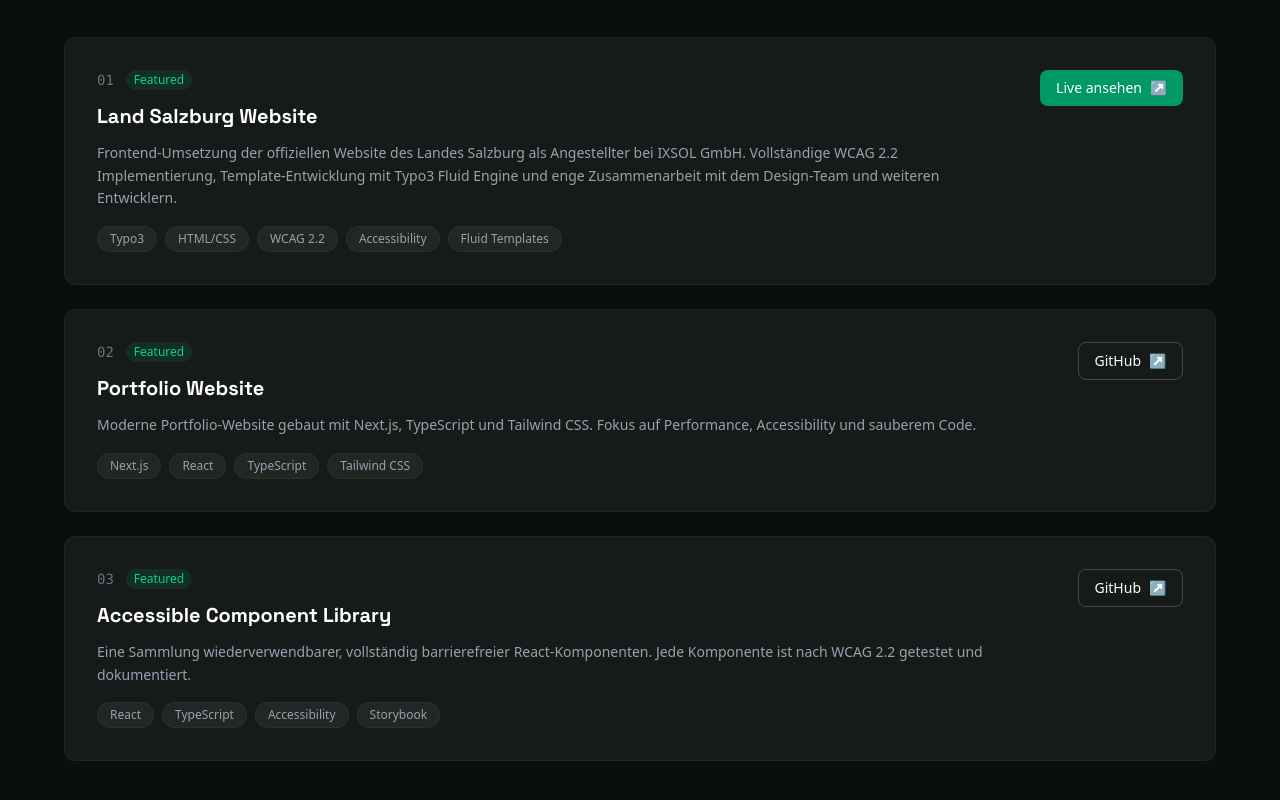
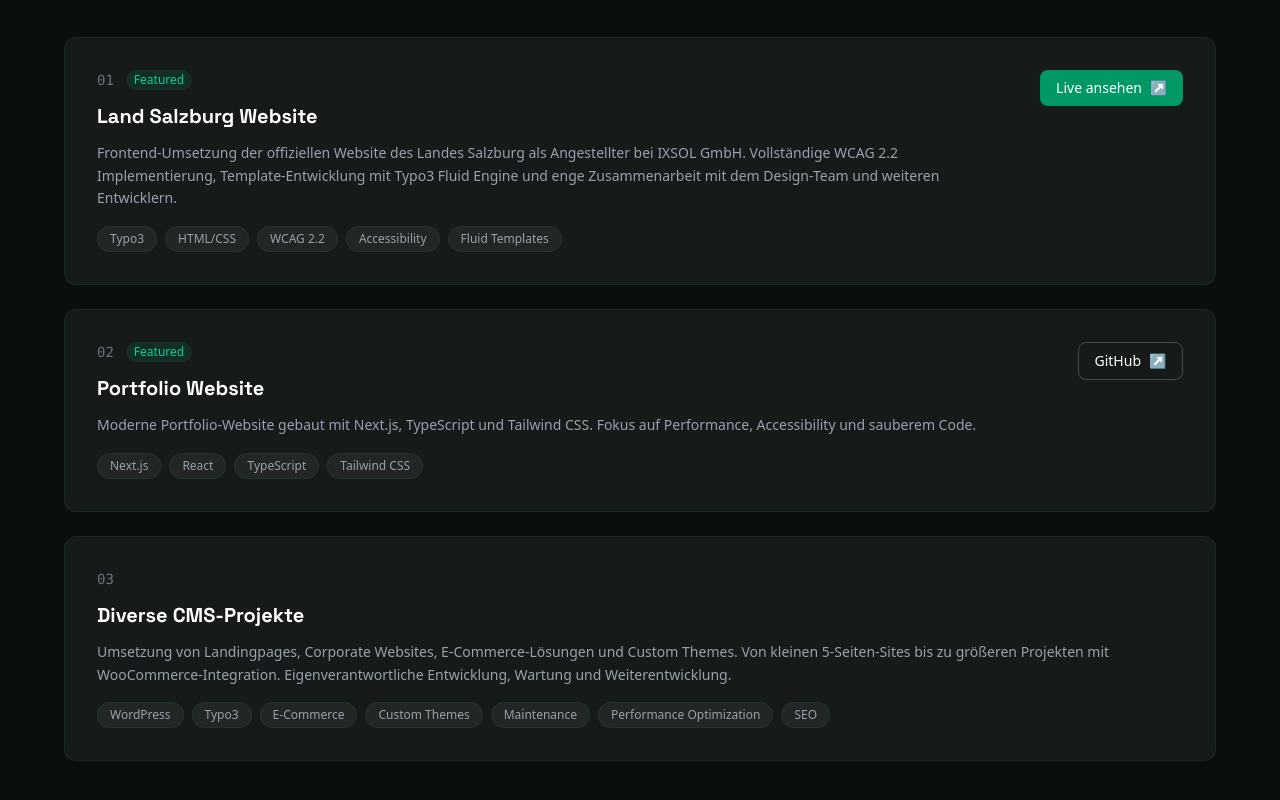
Before and after one commit to lejsbecirovic/portfolio, a Next.js app: page / in a window 1280 px wide. Shown: the part 2775-3575 px from the top of the page. Built offline with nearby package versions, Linux system fonts and the light colour scheme.

Commit message:
Update content: projects

```diff
--- a/src/components/sections/Projects.tsx
+++ b/src/components/sections/Projects.tsx
@@ -35,7 +35,7 @@ export default function Projects() {
 
         {/* Projects Grid */}
         <div className="space-y-6">
-          {projects.map((project, index) => (
+          {projects.filter(project => project.shown !== false).map((project, index) => (
             <FadeIn key={project.id} delay={0.1 * index}>
               <div className="group p-8 bg-white/5 border border-emerald-500/10 rounded-xl hover:border-emerald-400/50 transition-all">
                 <div className="flex flex-wrap items-start justify-between gap-6">
@@ -75,13 +75,13 @@ export default function Projects() {
                   </div>
 
                   {/* Right: Links */}
-                  <div className="flex flex-col gap-3">
+                  <div className="flex flex-col gap-3 ml-auto items-end">
                     {project.liveUrl && (
                       <a
                         href={project.liveUrl}
                         target="_blank"
                         rel="noopener noreferrer"
-                        className="flex items-center gap-2 px-4 py-2 bg-emerald-600 hover:bg-emerald-500 text-white text-sm font-medium rounded-lg transition-all hover:scale-105 active:scale-95"
+                        className="flex items-center gap-2 px-4 py-2 bg-emerald-600 hover:bg-emerald-500 text-white text-sm font-medium rounded-lg transition-all hover:scale-105 active:scale-95 w-fit"
                       >
                         <span>Live ansehen</span>
                         <span>↗</span>
@@ -92,7 +92,7 @@ export default function Projects() {
                         href={project.githubUrl}
                         target="_blank"
                         rel="noopener noreferrer"
-                        className="flex items-center gap-2 px-4 py-2 border border-white/20 hover:border-white/40 text-white text-sm font-medium rounded-lg transition-all hover:scale-105 active:scale-95"
+                        className="flex items-center gap-2 px-4 py-2 border border-white/20 hover:border-white/40 text-white text-sm font-medium rounded-lg transition-all hover:scale-105 active:scale-95 w-fit"
                       >
                         <span>GitHub</span>
                         <span>↗</span>
--- a/src/data/projects.ts
+++ b/src/data/projects.ts
@@ -13,6 +13,17 @@ export const projects: Project[] = [
   },
   {
     id: 2,
+    title: "Kanban Board App",
+    description: "Modernes Kanban-Board mit React, TypeScript und Firebase",
+    longDescription: "Vollständig reaktive Kanban-Board-Anwendung mit Echtzeit-Updates via Firebase. Features: Drag & Drop Task-Management, Daily Board, Statistik-Dashboard, Priorisierungssystem (P1-P3), Dark Mode, responsive Design und sichere Authentifizierung. Entwickelt mit React, TypeScript, Vite als Build-Tool und TailwindCSS für das Styling.",
+    tags: ["React", "TypeScript", "Firebase", "Vite", "TailwindCSS"],
+    liveUrl: "https://kanban-board-vite-umber.vercel.app/",
+    githubUrl: "https://github.com/lejsbecirovic/kanban-board-vite",
+    featured: true,
+    shown: false
+  },
+  {
+    id: 3,
     title: "Portfolio Website",
     description: "Persönliche Portfolio-Website mit React, Next.js und TypeScript",
     longDescription: "Moderne Portfolio-Website gebaut mit Next.js, TypeScript und Tailwind CSS. Fokus auf Performance, Accessibility und sauberem Code.",
@@ -21,12 +32,22 @@ export const projects: Project[] = [
     featured: true
   },
   {
-    id: 3,
+    id: 4,
     title: "Accessible Component Library",
     description: "Barrierefreie React Komponenten nach WCAG 2.2",
     longDescription: "Eine Sammlung wiederverwendbarer, vollständig barrierefreier React-Komponenten. Jede Komponente ist nach WCAG 2.2 getestet und dokumentiert.",
     tags: ["React", "TypeScript", "Accessibility", "Storybook"],
     githubUrl: "https://github.com/lejsbecirovic",
-    featured: true
+    featured: true,
+    shown: false
+  },
+  {
+    id: 5,
+    title: "Diverse CMS-Projekte",
+    description: "12+ WordPress & Typo3 Websites für verschiedene Kunden",
+    longDescription: "Umsetzung von Landingpages, Corporate Websites, E-Commerce-Lösungen und Custom Themes. Von kleinen 5-Seiten-Sites bis zu größeren Projekten mit WooCommerce-Integration. Eigenverantwortliche Entwicklung, Wartung und Weiterentwicklung.",
+    tags: ["WordPress", "Typo3", "E-Commerce", "Custom Themes", "Maintenance", "Performance Optimization", "SEO"],
+    featured: false,
+    shown: true
   }
 ]
```
